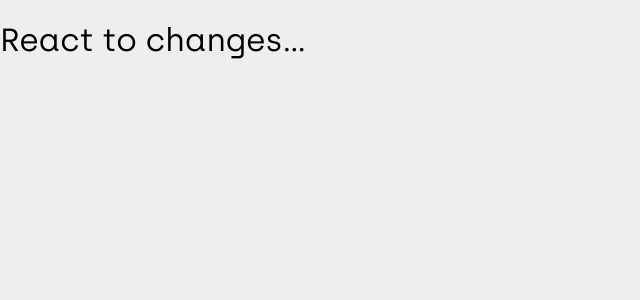
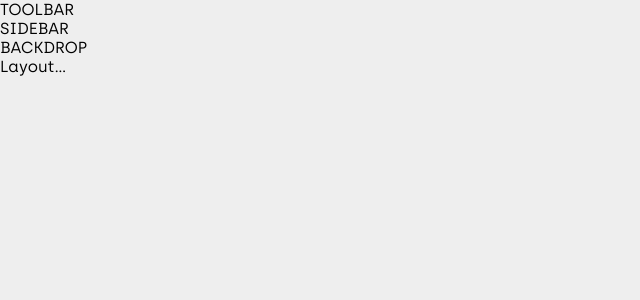
Before and after one commit to charlesonunze/burger-builder-app, a React (Create React App) app: page / in a window 1280 px wide. Shown: the top 300 px of the page, without its empty margins (0-640 px from the left). Built offline with nearby package versions, Linux system fonts and the light colour scheme.

Commit message:
Added a Layout component.

```diff
--- a/src/App.js
+++ b/src/App.js
@@ -1,9 +1,10 @@
 import React from 'react';
+import Layout from './components/Layout/Layout';
 
 function App() {
 	return (
 		<div>
-			<h1>React to changes...</h1>
+			<Layout>Layout...</Layout>
 		</div>
 	);
 }
--- /dev/null
+++ b/src/components/Layout/Layout.jsx
@@ -0,0 +1,15 @@
+import React from 'react';
+
+const Layout = props => {
+	return (
+		<>
+			<div>TOOLBAR</div>
+			<div>SIDEBAR</div>
+			<div>BACKDROP</div>
+
+			<main>{props.children}</main>
+		</>
+	);
+};
+
+export default Layout;
```
